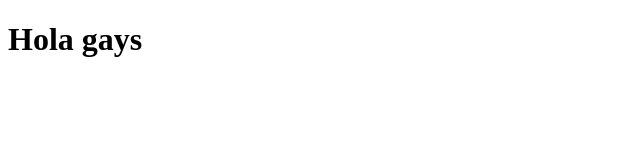
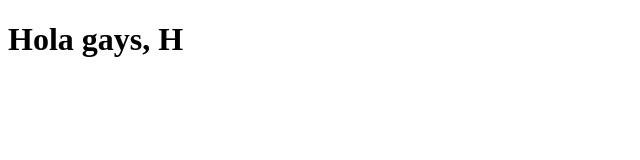
Before and after one commit to marialucia12/aprendiendo-html, a plain HTML site: page index.html in a window 1280 px wide. Shown: the full height of the page, 0-640 px from the left. Drawn offline with Linux system fonts and the light colour scheme.

Commit message:
Update index.html

```diff
--- a/index.html
+++ b/index.html
@@ -9,7 +9,7 @@
 <body>
 
     <h1>
-        Hola gays
+        Hola gays, H
     </h1>
 </body>
 </html>
```
